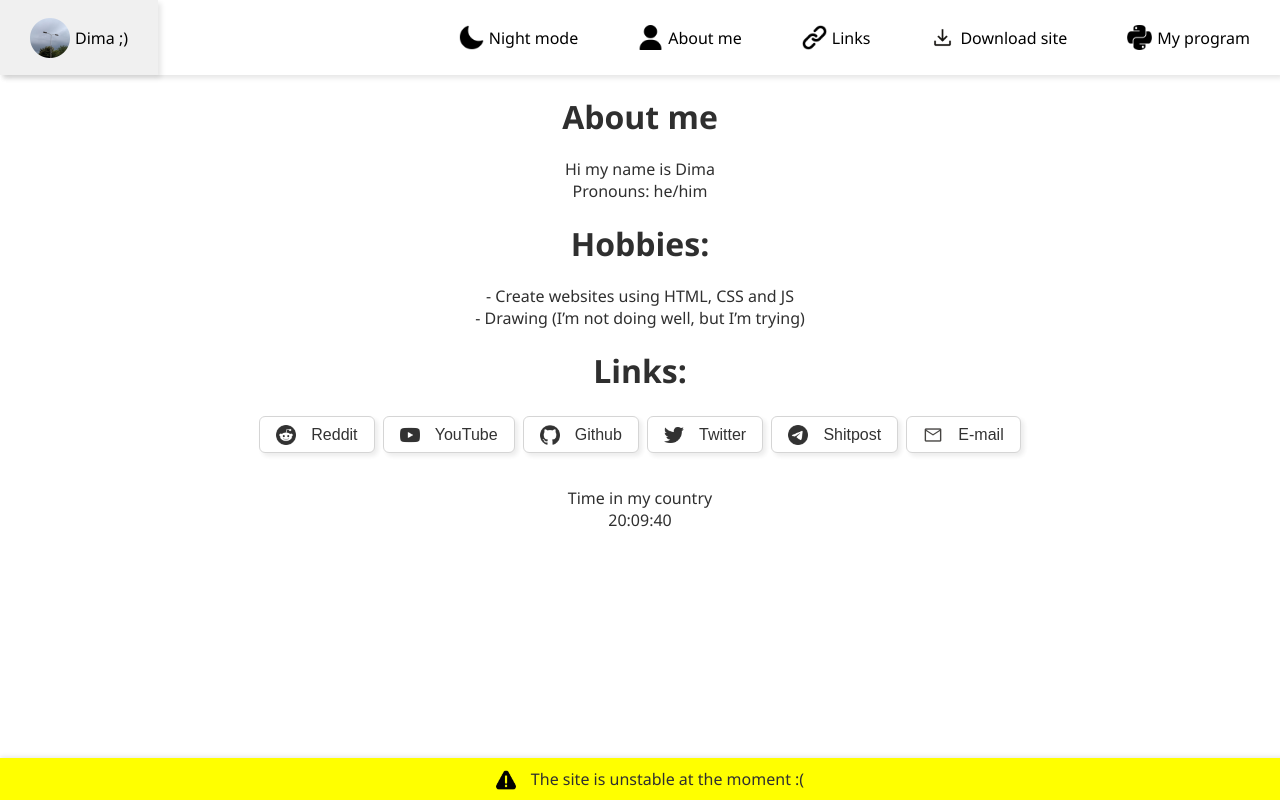
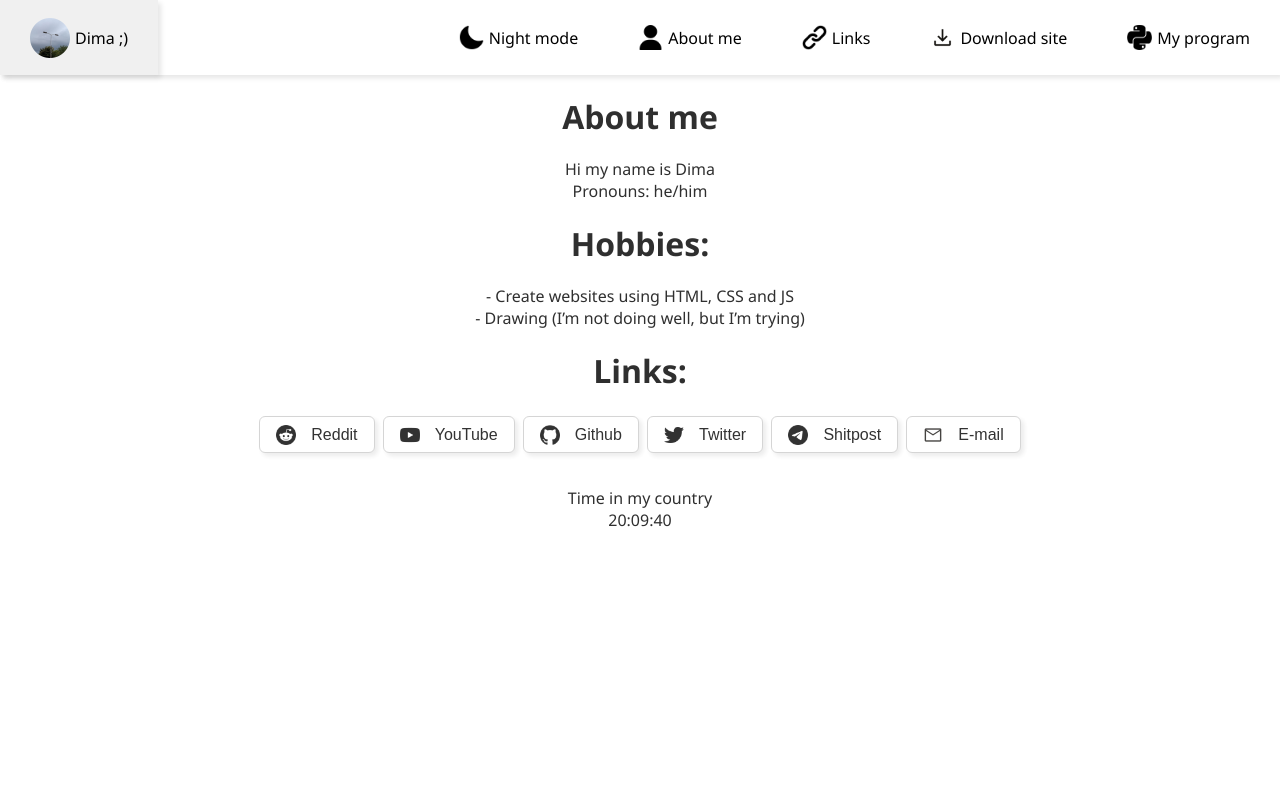
Before and after one commit to about-dima/about-dima.github.io, a plain HTML site: page index.html in a window 1280 px wide. Drawn offline with Linux system fonts and the light colour scheme.

Commit message:
Update index.html

```diff
--- a/index.html
+++ b/index.html
@@ -452,26 +452,6 @@
 
     }
 
-    .footer {
-      position: fixed;
-      bottom: 0;
-      left: 0;
-      width: 100%;
-      background-color: yellow;
-      text-align: center;
-      transition: 0.3s;
-      padding: 10px;
-      box-shadow: 0px -1px 5px rgba(0, 0, 0, 0.1);
-    }
-
-    .dark-mode .footer {
-      background-color: rgb(141, 141, 0);
-    }
-
   </style>
-
-    <footer class="footer">
-      <p class="dontcopy"><img src="img/warning.png" height="20" class="img1">The site is unstable at the moment :(</p>
-  </footer>
 </body>
 </html>
```
